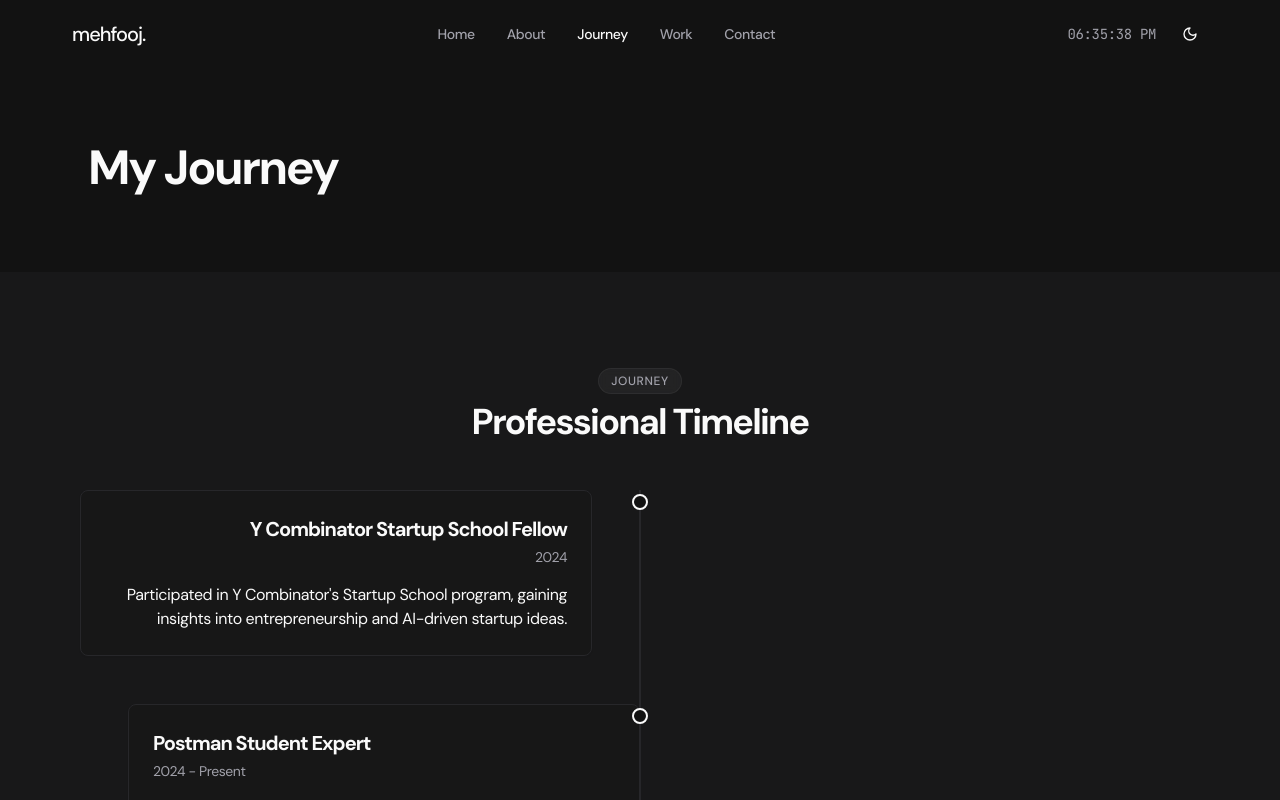
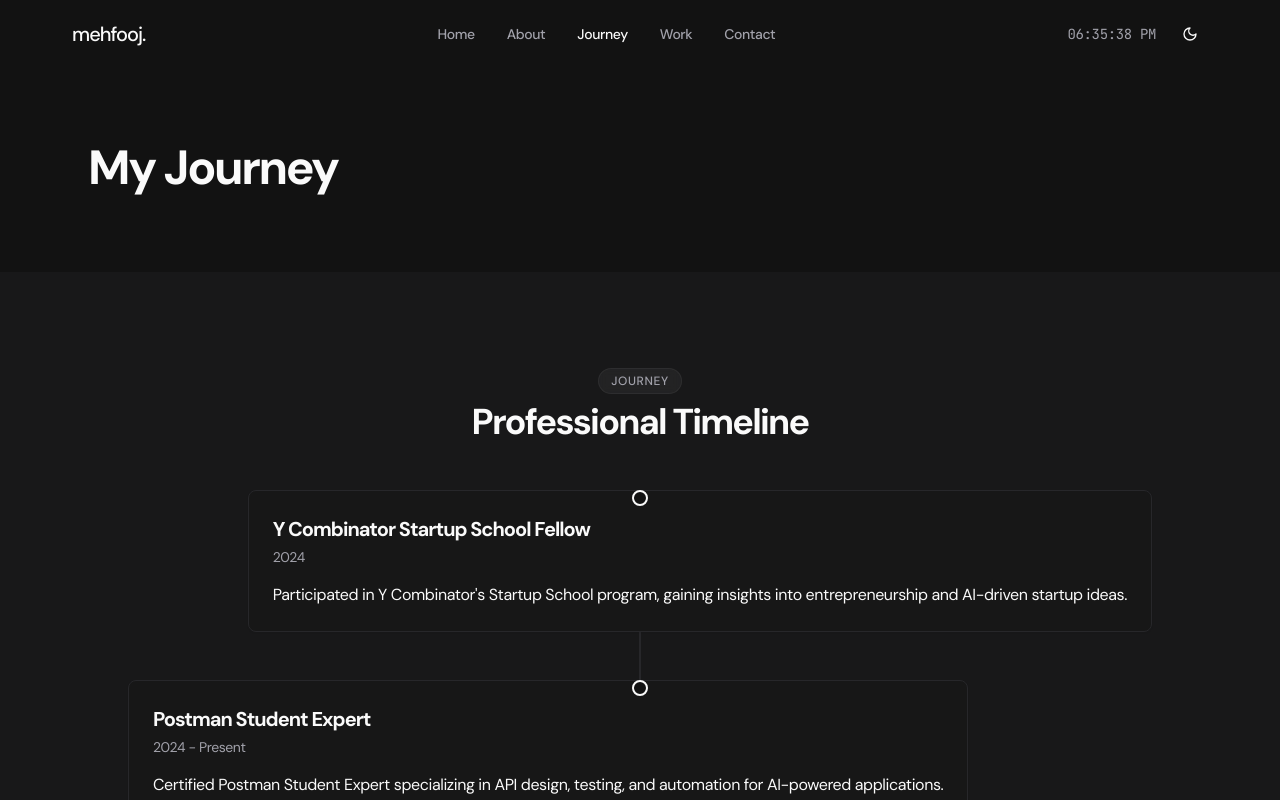
Before and after one commit to msmehfooj/portfolio-pulse-46, a React (Vite) app: page /journey in a window 1280 px wide. Shown: the top 800 px of the page. Built offline with nearby package versions, Linux system fonts and the light colour scheme.

Commit message:
Update Timeline.tsx

```diff
--- a/src/components/Timeline.tsx
+++ b/src/components/Timeline.tsx
@@ -1,4 +1,3 @@
-
 import React from 'react';
 import { cn } from '@/lib/utils';
 import useScrollAnimation from '@/hooks/useScrollAnimation';
@@ -79,11 +78,8 @@ const Timeline: React.FC = () => {
         </div>
 
         <div className="relative">
-          {/* Timeline center line - visible on all devices but adjusted for mobile */}
-          <div className={cn(
-            "absolute h-full w-0.5 bg-border top-0",
-            isMobile ? "left-[20px]" : "left-0 md:left-1/2 transform md:-translate-x-1/2"
-          )}></div>
+          {/* Timeline center line */}
+          <div className="absolute h-full w-0.5 bg-border left-1/2 transform -translate-x-1/2 md:block hidden"></div>
 
           <div className="space-y-8 md:space-y-12 relative">
             {timelineItems.map((item, index) => (
@@ -95,43 +91,26 @@ const Timeline: React.FC = () => {
                 variants={fadeInUp}
                 transition={{ duration: 0.7, delay: index * 0.1 }}
                 className={cn(
-                  "relative transition-all",
+                  "relative transition-all flex",
                   isMobile
-                    ? "pl-[45px]" // Fixed left padding for mobile
-                    : cn(
-                        "md:grid md:grid-cols-2 items-center",
-                        index % 2 === 0 ? "md:text-right" : "md:col-start-2"
-                      )
+                    ? "pl-[45px] flex-col"
+                    : index % 2 === 0
+                      ? "md:flex-row-reverse md:pr-12"
+                      : "md:flex-row md:pl-12"
                 )}
               >
-                {/* Timeline dot indicator - adjusted position for mobile */}
+                {/* Timeline dot indicator */}
                 <div className={cn(
                   "absolute w-4 h-4 rounded-full bg-background border-2 border-primary z-10",
                   isMobile
                     ? "left-[18px] top-1"
-                    : cn(
-                        "top-1",
-                        index % 2 === 0
-                          ? "md:right-[-8px] right-auto"
-                          : "md:left-[-8px] left-auto"
-                      ),
-                  !isMobile && "md:left-1/2 md:-translate-x-1/2"
+                    : "left-1/2 transform -translate-x-1/2"
                 )}></div>
 
-                <div className={cn(
-                  isMobile ? "pb-0" : cn(
-                    "pb-8 md:pb-0",
-                    index % 2 === 0 ? "md:pr-12" : "md:pl-12"
-                  )
-                )}>
-                  <div className={cn(
-                    "bg-card rounded-lg p-5 md:p-6 shadow-sm border transition-all duration-300 hover:shadow-md relative",
-                    isMobile ? "" : "ml-6 md:ml-0"
-                  )}>
-                    <h3 className="text-xl font-semibold mb-1">{item.title}</h3>
-                    <span className="text-sm text-muted-foreground block mb-3 md:mb-4">{item.date}</span>
-                    <p className="text-pretty text-sm md:text-base">{item.description}</p>
-                  </div>
+                <div className="bg-card rounded-lg p-5 md:p-6 shadow-sm border transition-all duration-300 hover:shadow-md relative">
+                  <h3 className="text-xl font-semibold mb-1">{item.title}</h3>
+                  <span className="text-sm text-muted-foreground block mb-3 md:mb-4">{item.date}</span>
+                  <p className="text-pretty text-sm md:text-base">{item.description}</p>
                 </div>
               </motion.div>
             ))}
```
